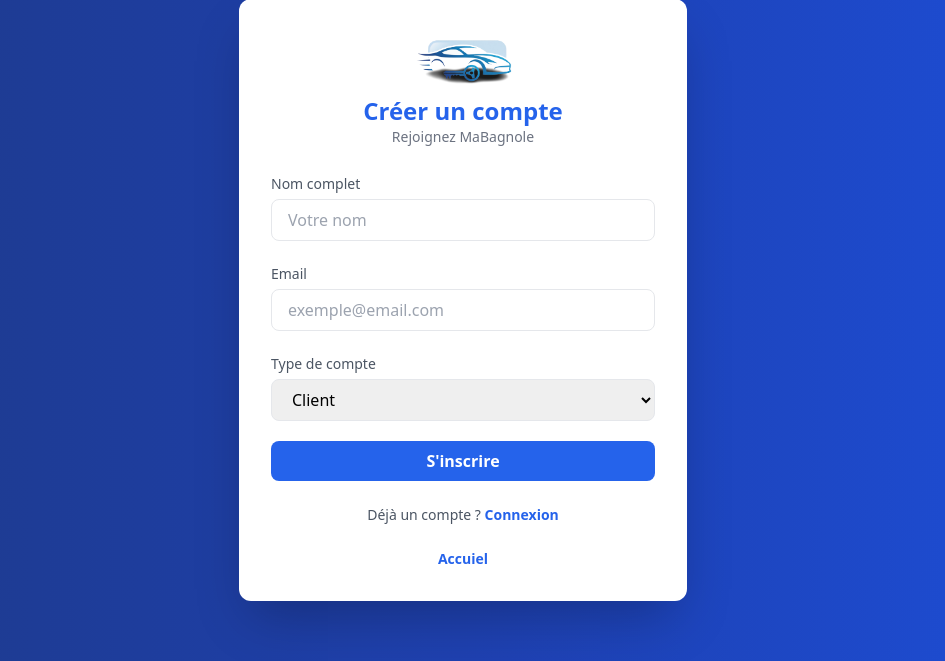
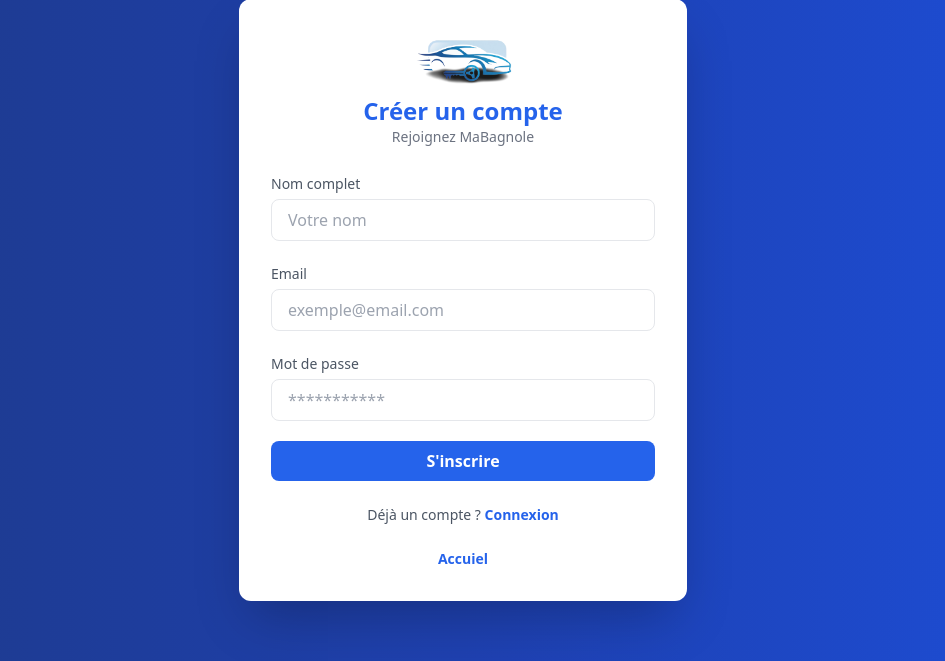
Before and after one commit to AZIZABADA10/MaBagnole, a PHP site: page /register.php in a window 1280 px wide. Shown: the part 100-761 px from the top of the page, without its empty margins (177-1122 px from the left). Run offline with PHP 8.4, Linux system fonts and the light colour scheme; some libraries are stand-ins or nearby versions.

Commit message:
Correction du formulaire d'inscription avec les attributs name et gestion des erreurs

```diff
--- a/register.php
+++ b/register.php
@@ -1,3 +1,24 @@
+<?php
+session_start();
+require_once __DIR__ . '/vendor/autoload.php';
+use App\Classes\Auth;
+
+
+$errorMessage = '';
+
+if (isset($_POST['inscrire'])) {
+    $result = Auth::register($_POST['nom'],$_POST['email'],$_POST['mot_de_passe']);
+
+    if (!$result['success']) {
+        $errorMessage = $result['message'];
+    } else {
+        $errorMessage = $result['message'];
+    }
+
+}
+
+
+?>
 <!DOCTYPE html>
 <html lang="fr">
 <head>
@@ -16,30 +37,33 @@
             <h1 class="text-2xl font-bold text-blue-600">Créer un compte</h1>
             <p class="text-gray-500 text-sm">Rejoignez MaBagnole</p>
         </div>
+         <?php if (!empty($errorMessage)) : ?>
+            <div class="mb-4 p-3 text-red-700 bg-red-100 border border-red-400 rounded">
+                <?php echo htmlspecialchars($errorMessage); ?>
+            </div>
+        <?php endif; ?>
 
-        <form class="space-y-5">
+        <form class="space-y-5" method="POST" action="register.php">
             <div>
-                <label class="text-sm font-medium text-gray-600">Nom complet</label>
-                <input type="text" placeholder="Votre nom"
+                <label  class="text-sm font-medium text-gray-600">Nom complet</label>
+                <input name ="nom" type="text" placeholder="Votre nom"
                     class="w-full mt-1 px-4 py-2 border rounded-lg focus:ring-2 focus:ring-blue-600 outline-none">
             </div>
 
             <div>
-                <label class="text-sm font-medium text-gray-600">Email</label>
-                <input type="email" placeholder="exemple@email.com"
+                <label   class="text-sm font-medium text-gray-600">Email</label>
+                <input type="email" name="email" placeholder="exemple@email.com"
                     class="w-full mt-1 px-4 py-2 border rounded-lg focus:ring-2 focus:ring-blue-600 outline-none">
             </div>
 
             <div>
-                <label class="text-sm font-medium text-gray-600">Type de compte</label>
-                <select
+                <label  class="text-sm font-medium text-gray-600">Mot de passe</label>
+                <input name="mot_de_passe" type="password" placeholder="***********"
                     class="w-full mt-1 px-4 py-2 border rounded-lg focus:ring-2 focus:ring-blue-600 outline-none">
-                    <option value="client">Client</option>
-                    <option value="admin">Admin</option>
-                </select>
+
             </div>
 
-            <button
+            <button name="inscrire"
                 class="w-full bg-blue-600 text-white py-2 rounded-lg font-semibold hover:bg-blue-700 transition">
                 S'inscrire
             </button>
```
